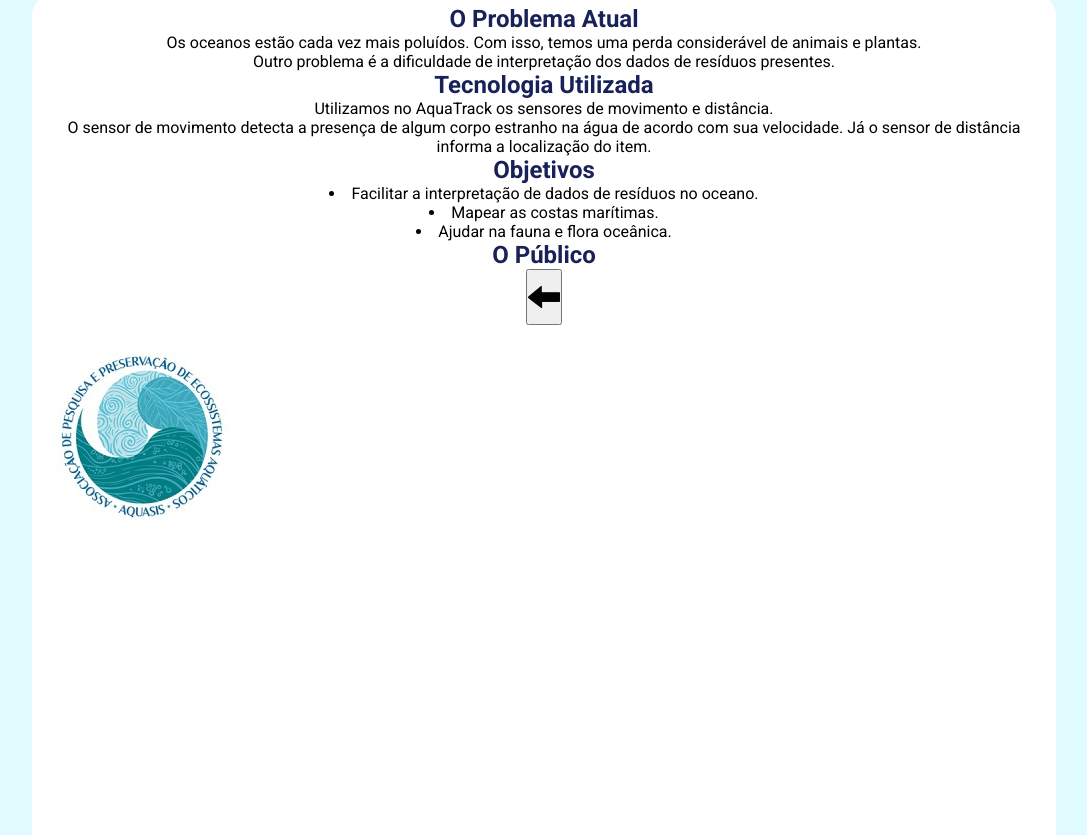
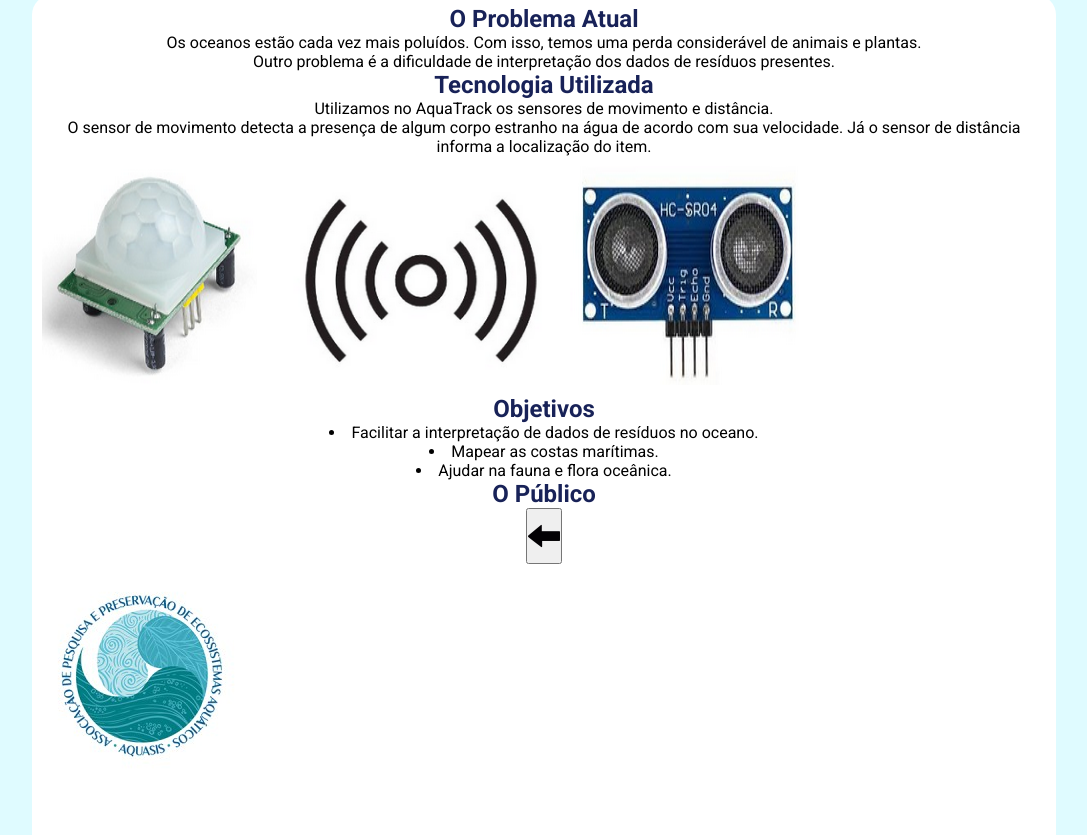
Before and after one commit to maria-kaki/Global-Solution, a plain HTML site: page src/pages/index.html in a window 1280 px wide. Shown: the part 625-1460 px from the top of the page, without its empty margins (96-1183 px from the left). Drawn offline with Linux system fonts and the light colour scheme.

Commit message:
arrumando as imagens

```diff
--- a/src/pages/index.css
+++ b/src/pages/index.css
@@ -90,3 +90,8 @@ footer {
     width: 400px;
     border-radius: 20px;
 }
+
+.arduino{
+width: 300px;
+display: flex;
+}
--- a/src/pages/index.html
+++ b/src/pages/index.html
@@ -43,6 +43,11 @@
                 <h2>Tecnologia Utilizada</h2>
                 <p>Utilizamos no AquaTrack os sensores de movimento e distância.</p>
                 <p>O sensor de movimento detecta a presença de algum corpo estranho na água de acordo com sua velocidade. Já o sensor de distância informa a localização do item.</p>
+                <div class="arduino">
+                    <img src="/public/assets/images/bola.png" alt="Imagem do produto em Arduino">
+                    <img src="/public/assets/images/ondinhas.png" alt="Imagem do produto em Arduino">
+                    <img src="/public/assets/images/sensor ultrassônico.png" alt="Imagem do produto em Arduino">
+                </div>
             </div>
         </section>
 
@@ -93,7 +98,6 @@
             <div class="ajuda-dia-a-dia">
                 <h2>Como essa solução ajuda no dia a dia</h2>
                 <p>DESCRIÇÃO DE COMO ESSE PRODUTO FACILITA O COTIDIANO E PRÁTICA DE COLETA DE LIXO NOS OCEANOS</p>
-                <img src="/public/assets/images/image-arduino.jpg" alt="Imagem do produto em Arduino">
                 <img src="/public/assets/images/onda.png" alt="Imagem de alguma coisa boa da natureza">
             </div>
         </section>
```
Also changed, not shown: public/assets/images/bola.png (added), public/assets/images/ondinhas.png (added), public/assets/images/sensor ultrassônico.png (added).
